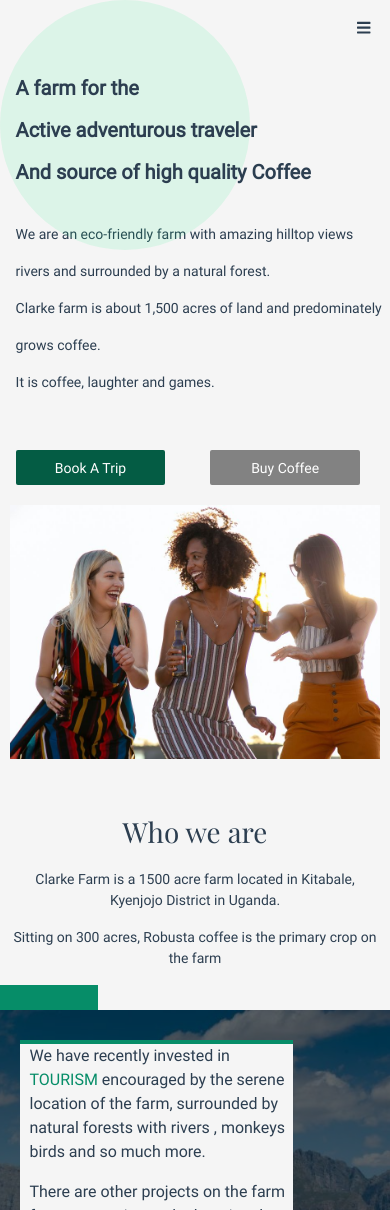
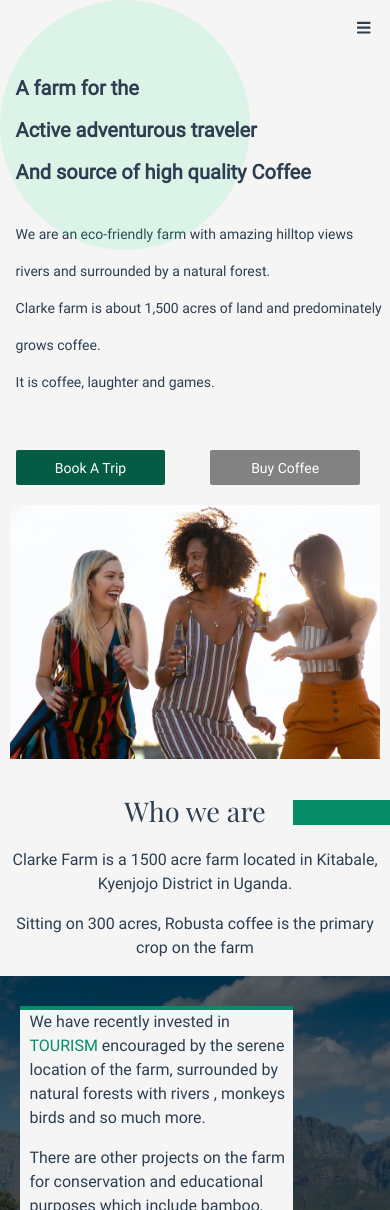
Before and after one commit to Jacob-Nuwamanya77/clarke-farm, a Vue app: page / in a window 390 px wide. Shown: the top 1210 px of the page. Built offline with nearby package versions, Linux system fonts and the light colour scheme.

Commit message:
update styles on about section

```diff
--- a/src/components/AboutSection.vue
+++ b/src/components/AboutSection.vue
@@ -13,7 +13,6 @@
           Sitting on 300 acres, Robusta coffee is the primary crop on the farm
         </p>
       <div class="linedesign"></div>
-
       </div>
     </div>
     <div class="div-with-bg-image">
@@ -54,12 +53,13 @@ export default {
 }
 @media screen and (max-width:768px){
   .about{
-    font-size:14px;
+    margin-top:0;
   }
 }
 .about-description h1{
   text-align: center;
   margin-top: 0;
+  font-size:1.7em;
   margin-bottom: 20px;
   font-family: Playfair;
   font-weight: lighter;
@@ -78,6 +78,7 @@ export default {
 .linedesign {
   width: 25%;
   height: 25px;
+  position:absolute;
   top:5px;
   right: 0;
   background-color: #068d68;
```
